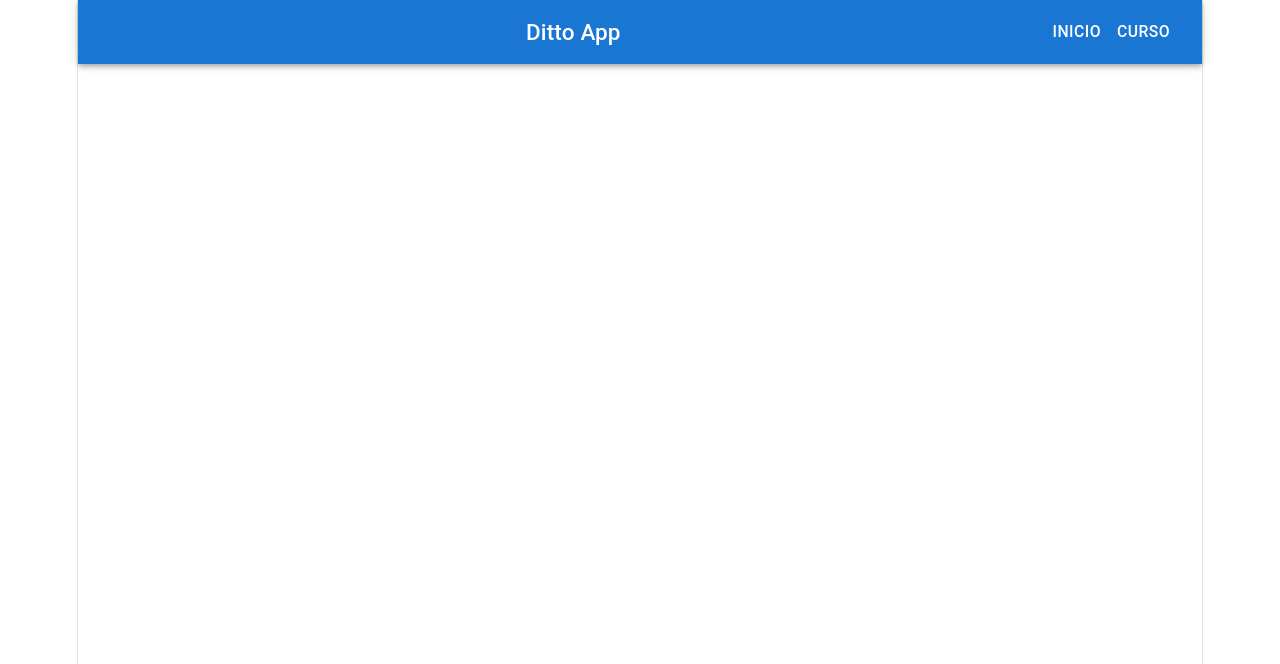
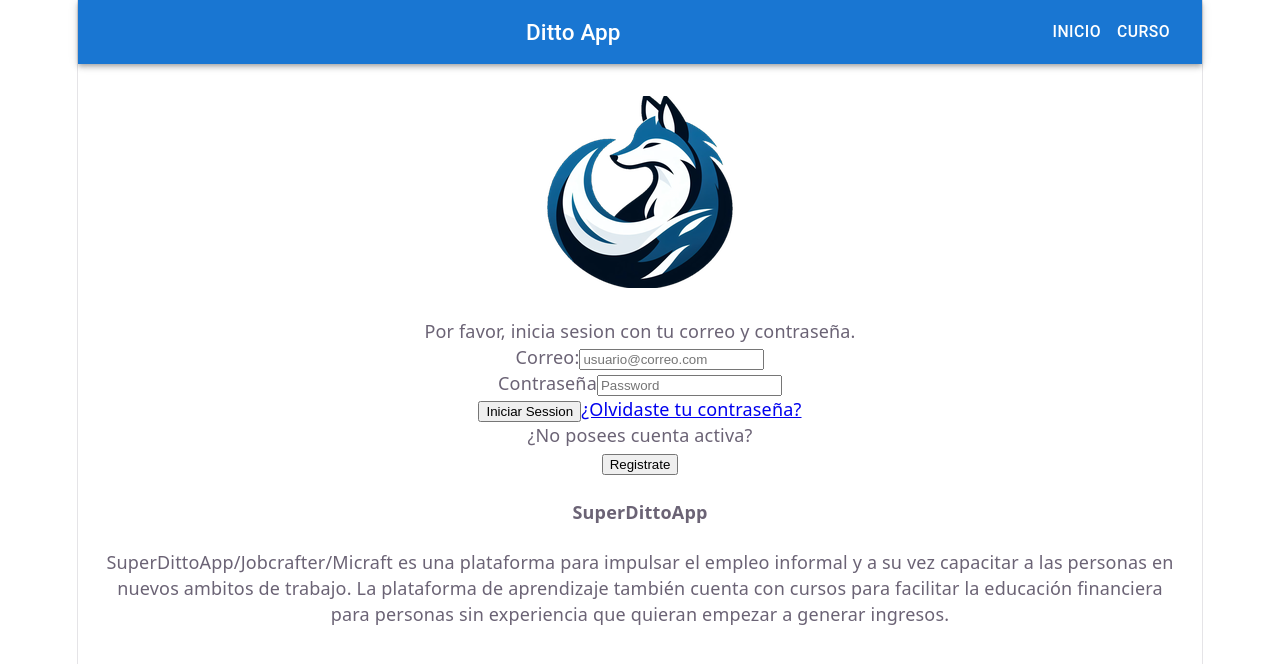
Before and after one commit to BluefoxSV/DittoApp, a React (Vite) app in the folder ditto-app/: page /Login in a window 1280 px wide. Shown: the top 664 px of the page. Built offline with nearby package versions, Linux system fonts and the light colour scheme.

Commit message:
Inicio de Login...

```diff
--- /dev/null
+++ b/ditto-app/src/components/login/login-form.jsx
@@ -0,0 +1,125 @@
+export default function LoginForm(){
+    //Funcionalidad de login...
+
+
+    const handleSubmit = async (e) => {
+        e.preventDefault();
+        setError('');
+        setSuccess('');
+        setLoading('');
+
+        try{
+
+        } catch (err) {
+
+        } finally {
+
+        }
+    }
+
+    return (
+    <section className="min-h-screen">
+      <div className="min-h-screen w-full px-4 py-6 sm:px-6 lg:px-8">
+        <div className="flex min-h-screen items-center justify-center text-neutral-800 dark:text-neutral-200">
+          <div className="w-full max-w-6xl overflow-hidden rounded-2xl">
+            <div className="flex flex-col lg:flex-row">
+
+              {/* Left column */}
+              <div className="w-full lg:w-1/2">
+                <div className="px-6 py-8 sm:px-8 md:px-10 lg:px-12">
+                  <div className="text-center">
+                    <img
+                      className="mx-auto w-32 sm:w-40 md:w-48"
+                      src="src/assets/icon-192.png"
+                      alt="logo"
+                    />
+                    <h4 className="mb-8 mt-4 text-lg font-semibold sm:text-xl">
+
+                    </h4>
+                  </div>
+
+                  <form className="mx-auto w-full max-w-md" onSubmit={handleSubmit}>
+                    <p className="mb-4 text-sm sm:text-base">
+                      Por favor, inicia sesion con tu correo y contraseña.
+                    </p>
+
+                    <div className="mb-4">
+                      <label
+                        htmlFor="username"
+                        className="mb-1 block text-sm font-medium"
+                      >
+                        Correo:
+                      </label>
+                      <input
+                        type="text"
+                        id="username"
+                        placeholder="usuario@correo.com"
+                        className="w-full rounded-lg border border-gray-300 px-3 py-2 outline-none transition focus:border-blue-500 focus:ring-2 focus:ring-blue-500"
+                      />
+                    </div>
+
+                    <div className="mb-4">
+                      <label
+                        htmlFor="password"
+                        className="mb-1 block text-sm font-medium"
+                      >
+                        Contraseña
+                      </label>
+                      <input
+                        type="password"
+                        id="password"
+                        placeholder="Password"
+                        className="w-full rounded-lg border border-gray-300 px-3 py-2 outline-none transition focus:border-blue-500 focus:ring-2 focus:ring-blue-500"
+                      />
+                    </div>
+
+                    <div className="mb-8 text-center">
+                      <button
+                        type="button"
+                        className="w-full rounded-lg px-6 py-3 text-sm font-semibold text-white transition hover:opacity-90"
+                      >
+                        Iniciar Session
+                      </button>
+
+                      <a
+                        href="#"
+                        className="mt-3 inline-block text-sm text-blue-600 hover:underline"
+                      >
+                        ¿Olvidaste tu contraseña?
+                      </a>
+                    </div>
+
+                    <div className="flex flex-col items-center justify-between gap-3 sm:flex-row">
+                      <p className="text-sm">¿No posees cuenta activa?</p>
+                      <button
+                        type="button"
+                        className="rounded-lg border-2 border-[#e7eef1] px-6 py-2 text-sm font-medium text-[#e7eef1] transition hover:bg-[#12679b]"
+                      >
+                        Registrate
+                      </button>
+                    </div>
+                  </form>
+                </div>
+              </div>
+
+              {/* Right column */}
+              <div
+                className="flex w-full items-center lg:w-1/2"
+              >
+                <div className="px-6 py-10 text-[#041021] sm:px-8 md:px-10 lg:px-12">
+                  <h4 className="mb-4 text-lg font-semibold sm:text-xl">
+                        SuperDittoApp
+                  </h4>
+                  <p className="text-sm leading-6 sm:text-base">
+                        SuperDittoApp/Jobcrafter/Micraft es una plataforma para impulsar el empleo informal y a su vez capacitar a las personas en nuevos ambitos de trabajo. La plataforma de aprendizaje también cuenta con cursos para facilitar la educación financiera para personas sin experiencia que quieran empezar a generar ingresos.
+                  </p>
+                </div>
+              </div>
+
+            </div>
+          </div>
+        </div>
+      </div>
+    </section>
+  );
+}
--- a/ditto-app/src/lazyMain.jsx
+++ b/ditto-app/src/lazyMain.jsx
@@ -1,5 +1,8 @@
 import homepageLazy from './pages/homepage/lazy.jsx';
 import visorDeCursoLazy from './pages/visor-de-curso/lazy.jsx';
+import LoginPages from './pages/loginPages/loginPages.jsx';
+import LoginPageLazy from './pages/loginPages/lazy.jsx';
+
 
 const lazyMain = {
   settings: {
@@ -10,6 +13,7 @@ const lazyMain = {
   routes: [
     ...homepageLazy.routes,
     ...visorDeCursoLazy.routes,
+    ...LoginPageLazy.routes,
   ],
 };
 
--- /dev/null
+++ b/ditto-app/src/pages/loginPages/lazy.jsx
@@ -0,0 +1,17 @@
+/* eslint-disable react-refresh/only-export-components */
+import { lazy } from 'react';
+
+const LoginPage = lazy(() => import('./loginPages'));
+
+const LoginPageLazy = {
+  routes: [
+    {
+      path: '/Login',
+      element: <LoginPage />,
+    },
+
+    {path: '/Login', element: ""},
+  ],
+};
+
+export default LoginPageLazy;
--- /dev/null
+++ b/ditto-app/src/pages/loginPages/loginPages.jsx
@@ -0,0 +1,8 @@
+import LoginForm from "../../components/login/login-form";
+export default function LoginPages(){
+    return(
+        <>
+            <LoginForm />
+        </>
+    )
+}
```
Also changed, not shown: ditto-app/src/assets/icon-192.png (added).
